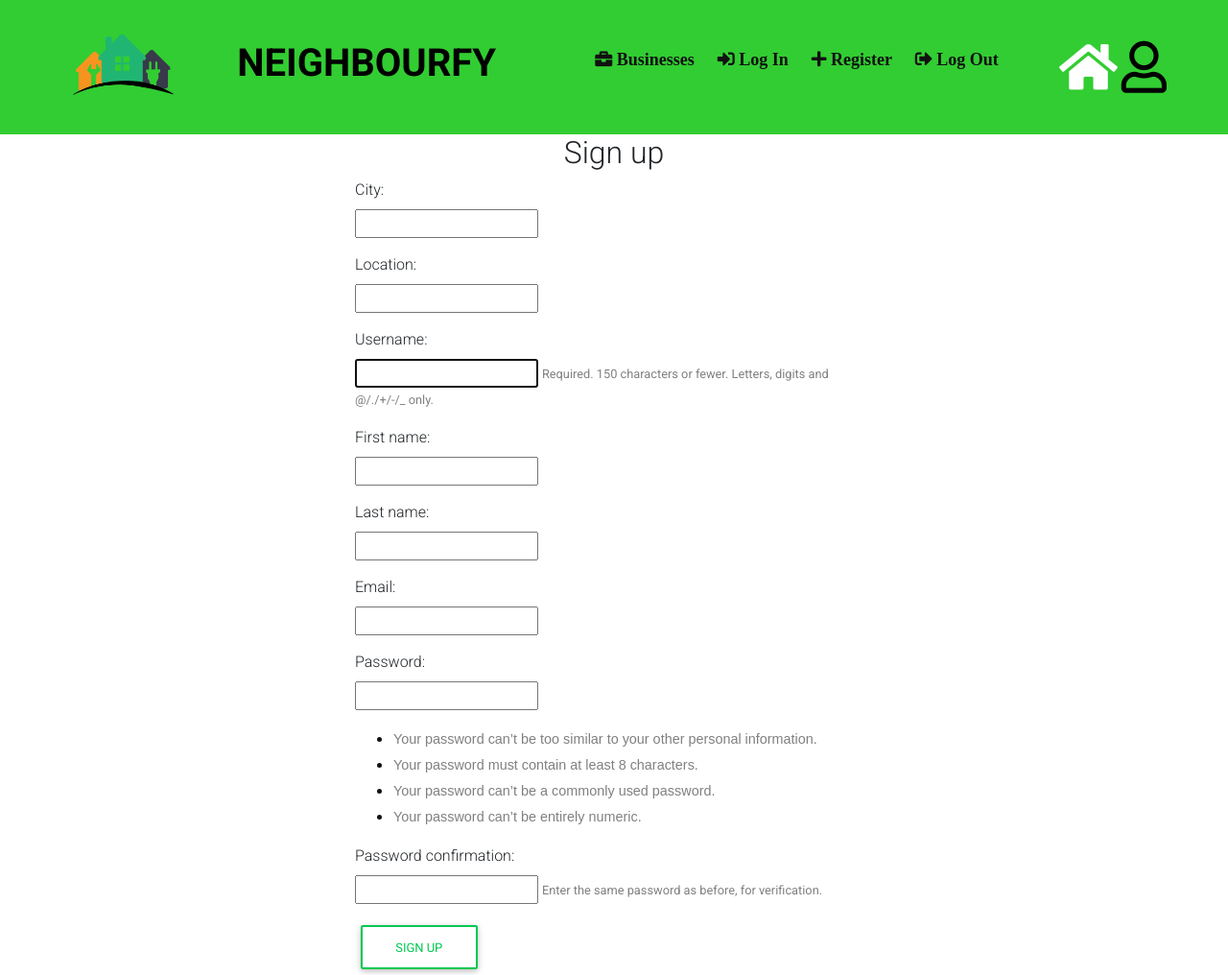
After one commit to Abtez/neighbourhood, a Django app: page /signup/ in a window 1280 px wide. The commit adds this page. Shown: the whole page at 96% size. Run offline with Django 3.2, Linux system fonts and the light colour scheme; some libraries are stand-ins or nearby versions.

Commit message:
add login, logout and register views and function

```diff
--- a/neighbour/templates/navbar.html
+++ b/neighbour/templates/navbar.html
@@ -10,9 +10,9 @@
 <nav class="main-nav">
     <ul class="nav_links">
         <li><a href="{% url 'business' %}"><i class="fas fa-briefcase">   Businesses</i></a></li>
-        <li><a href=""><i class="fas fa-sign-in-alt">   Log In</i></a></li>
-        <li><a href=""><i class="fas fa-plus">   Register</i></a></li>
-        <li><a href=""><i class="fas fa-sign-out-alt">   Log Out</i></a></li>
+        <li><a href="/accounts/login"><i class="fas fa-sign-in-alt">   Log In</i></a></li>
+        <li><a href="/signup"><i class="fas fa-plus">   Register</i></a></li>
+        <li><a href="/logout"><i class="fas fa-sign-out-alt">   Log Out</i></a></li>
 
 
 
--- /dev/null
+++ b/neighbour/templates/signup.html
@@ -0,0 +1,35 @@
+{% load bootstrap4 %}
+{% include 'base.html' %}
+
+{% block content %}
+
+<div class="container">
+    <h2 class="text-center">Sign up</h2>
+
+  <div class="row">
+    <!-- Empty div -->
+    <div class="col-md-3"></div>
+    <div class="col-md-6">
+        <form method="post">
+            {% csrf_token %}
+            {% for field in form %}
+              <p>
+                {{ field.label_tag }}<br>
+                {{ field }}
+                {% if field.help_text %}
+                  <small style="color: grey">{{ field.help_text }}</small>
+                {% endif %}
+                {% for error in field.errors %}
+                  <p style="color: red">{{ error }}</p>
+                {% endfor %}
+              </p>
+            {% endfor %}
+            <button class="btn btn-outline-success" type="submit">Sign up</button>
+          </form>
+    </div>
+    <!-- empty div -->
+    <div class="col-md-3"></div>
+  </div>
+</div>
+
+{% endblock %}
--- a/neighbour/urls.py
+++ b/neighbour/urls.py
@@ -5,6 +5,9 @@ from django.conf.urls.static import static
 
 urlpatterns=[
     path('', views.index, name='home'),
+    path('signup/', views.signup, name='signup'),
+    path('logout/', views.logout, name='logout'),
+    path('accounts/login', views.signin, name='login'),
     path('profile', views.profile, name='profile'),
     path('business_list', views.business, name='business'),
 ]
--- a/neighbour/views.py
+++ b/neighbour/views.py
@@ -1,5 +1,14 @@
-from django.shortcuts import render
-
+from django.contrib.auth import login, authenticate
+from django.shortcuts import render, HttpResponseRedirect, redirect, get_object_or_404
+from django.http  import HttpResponse
+import datetime as dt
+from django.http import HttpResponse, Http404,HttpResponseRedirect
+from .models import *
+from .forms import *
+from django.contrib.auth.decorators import login_required
+from django.contrib.auth.models import User
+from django.contrib.auth import authenticate, login
+from django.contrib.auth import logout as django_logout
 def index(request):
     return render(request, 'index.html')
 
@@ -8,3 +17,35 @@ def profile(request):
 
 def business(request):
     return render(request, 'business.html')
+
+def signup(request):
+    if request.method == 'POST':
+        form = SignUpForm(request.POST)
+        if form.is_valid():
+            user = form.save()
+            user.refresh_from_db()  # load the profile instance created by the signal
+            user.profile.city = form.cleaned_data.get('city')
+            user.profile.location = form.cleaned_data.get('location')
+            user.save()
+            raw_password = form.cleaned_data.get('password1')
+            user = authenticate(username=user.username, password=raw_password)
+            login(request, user)
+            return redirect('profile')
+    else:
+        form = SignUpForm()
+    return render(request, 'signup.html', {'form': form})
+
+def signin(request):
+    username = request.POST['username']
+    password = request.POST['password']
+    user = authenticate(request, username=username, password=password)
+    if user is not None:
+        login(request, user)
+        return redirect(request,'/')
+
+    return render(request, '/django_registration/login.html')
+
+@login_required
+def logout(request):
+    django_logout(request)
+    return  HttpResponseRedirect('/')
--- a/neighbourhood/urls.py
+++ b/neighbourhood/urls.py
@@ -19,4 +19,6 @@ from django.urls import path, include
 urlpatterns = [
     path('admin/', admin.site.urls),
     path('', include('neighbour.urls')),
+    path('accounts/', include('django.contrib.auth.urls')),
+    path('accounts/', include('django_registration.backends.one_step.urls')),
 ]
```
